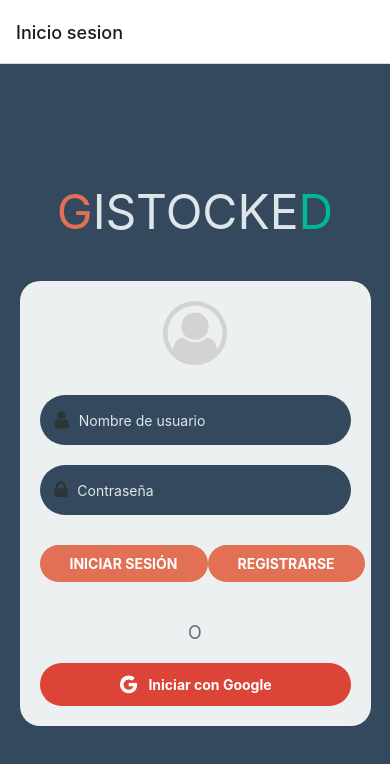
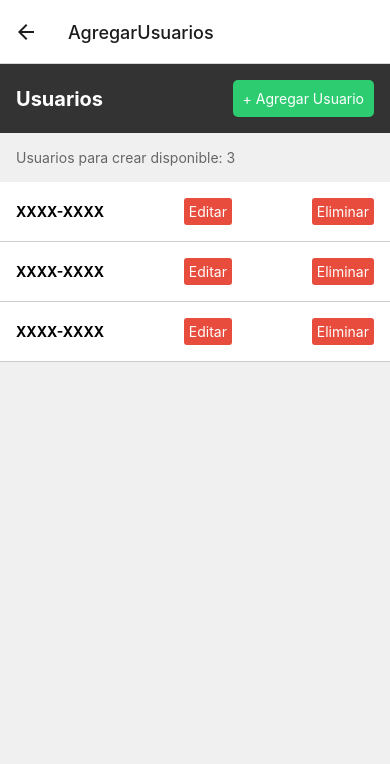
Before and after one commit to K3vinCC/GISTOCKED, a React Native app in the folder GestionInventario/: screen /AgregarUsuarios in a window 390 px wide. Shown: the top 764 px of the page. Built offline with nearby package versions, Linux system fonts and the light colour scheme.

Commit message:
modulo usuarios (agregar trabajadores)

```diff
--- a/GestionInventario/App.js
+++ b/GestionInventario/App.js
@@ -3,7 +3,7 @@ import { NavigationContainer } from '@react-navigation/native';
 import { createStackNavigator } from '@react-navigation/stack';
 import Login from './src/screens/Login';
 import Perfil from './src/screens/Pefil';
-
+import AgregarUsuario from './src/screens/agregarUsuario';
 
 
 
@@ -30,6 +30,7 @@ const App = () => {
                                                                                    fontWeight: 'bold',}}}/>
         <Stack.Screen name="inventario" component={Ginventario} />
         <Stack.Screen name="Perfil" component={Perfil} />
+        <Stack.Screen name='AgregarUsuarios' component={AgregarUsuario}/>
       </Stack.Navigator>
     </NavigationContainer>
   );
--- a/GestionInventario/src/screens/Home.js
+++ b/GestionInventario/src/screens/Home.js
@@ -52,6 +52,7 @@ export default (props) => {
 						</Text>
 					</View>
 					<View style={styles.column}>
+						<TouchableOpacity  onPress={() => navigation.navigate('AgregarUsuarios')}>
 							<Image
 								source={require('../../assets/INICIO/user.png')}
 								resizeMode = {"stretch"}
@@ -63,6 +64,7 @@ export default (props) => {
 							<Text style={styles.text3}>
 								{"Añade, edita o elimina usuarios"}
 							</Text>
+						</TouchableOpacity>
 					</View>
 				</View>
 				<View style={styles.column3}>
--- /dev/null
+++ b/GestionInventario/src/screens/agregarUsuario.js
@@ -0,0 +1,109 @@
+import React, { useState } from 'react';
+import { View, Text, TouchableOpacity, FlatList, StyleSheet } from 'react-native';
+import Modal from 'react-native-modal'; // Puedes usar otras bibliotecas como react-native-modalbox
+
+const AgregarUsuario = () => {
+  const [modalVisible, setModalVisible] = useState(false);
+  const [usuarios, setUsuarios] = useState([
+    { id: 1, nombre: 'XXXX-XXXX' },
+    { id: 2, nombre: 'XXXX-XXXX' },
+    { id: 3, nombre: 'XXXX-XXXX' },
+  ]);
+
+  const handleAgregarUsuario = () => {
+    setModalVisible(true);
+  };
+
+  const renderItem = ({ item }) => (
+    <View style={styles.usuarioItem}>
+      <Text>{item.nombre}</Text>
+      <TouchableOpacity style={styles.button}>
+        <Text>Editar</Text>
+      </TouchableOpacity>
+      <TouchableOpacity style={styles.button}>
+        <Text>Eliminar</Text>
+      </TouchableOpacity>
+    </View>
+  );
+
+
+  return (
+    <View style={styles.container}>
+      <View style={styles.header}>
+        <Text style={styles.title}>Usuarios</Text>
+        <TouchableOpacity style={styles.addButton}>
+          <Text style={styles.buttonText}>+ Agregar Usuario</Text>
+        </TouchableOpacity>
+      </View>
+      <Text style={styles.label}>Usuarios para crear disponible: {usuarios.length}</Text>
+      <FlatList
+        data={usuarios}
+        renderItem={({ item }) => (
+          <View style={styles.usuarioItem}>
+            <Text style={styles.nombre}>{item.nombre}</Text>
+            <TouchableOpacity style={styles.button}>
+              <Text style={styles.buttonText}>Editar</Text>
+            </TouchableOpacity>
+            <TouchableOpacity style={styles.button}>
+              <Text style={styles.buttonText}>Eliminar</Text>
+
+            </TouchableOpacity>
+          </View>
+        )}
+        keyExtractor={item => item.id}
+      />
+    </View>
+  );
+};
+const styles = StyleSheet.create({
+    container: {
+      flex: 1,
+      backgroundColor:
+   '#f0f0f0',
+    },
+    header: {
+      flexDirection: 'row',
+      justifyContent: 'space-between',
+      alignItems: 'center',
+      padding:
+   16,
+      backgroundColor: '#333',
+    },
+    title: {
+      color: '#fff',
+      fontSize: 20,
+      fontWeight: 'bold',
+    },
+    addButton: {
+      backgroundColor: '#2ecc71',
+      padding: 10,
+      borderRadius: 5,
+    },
+    buttonText: {
+      color: '#fff',
+    },
+    label: {
+      padding: 16,
+      color: '#666',
+    },
+    usuarioItem: {
+      flexDirection: 'row',
+      justifyContent: 'space-between',
+      alignItems: 'center',
+      padding: 16,
+      backgroundColor: '#fff',
+      borderBottomWidth: 1,
+      borderBottomColor:
+   '#ccc',
+    },
+    nombre: {
+      fontWeight: 'bold',
+    },
+    button: {
+      backgroundColor: '#e74c3c',
+      padding: 5,
+      borderRadius: 3,
+    },
+  });
+
+export default AgregarUsuario;
```
Also changed, not shown: GestionInventario/package.json (+4 -3 lines), 1 other file (tests, documents, lock files or other folders). Lines whose indentation alone changed are shown as unchanged.
